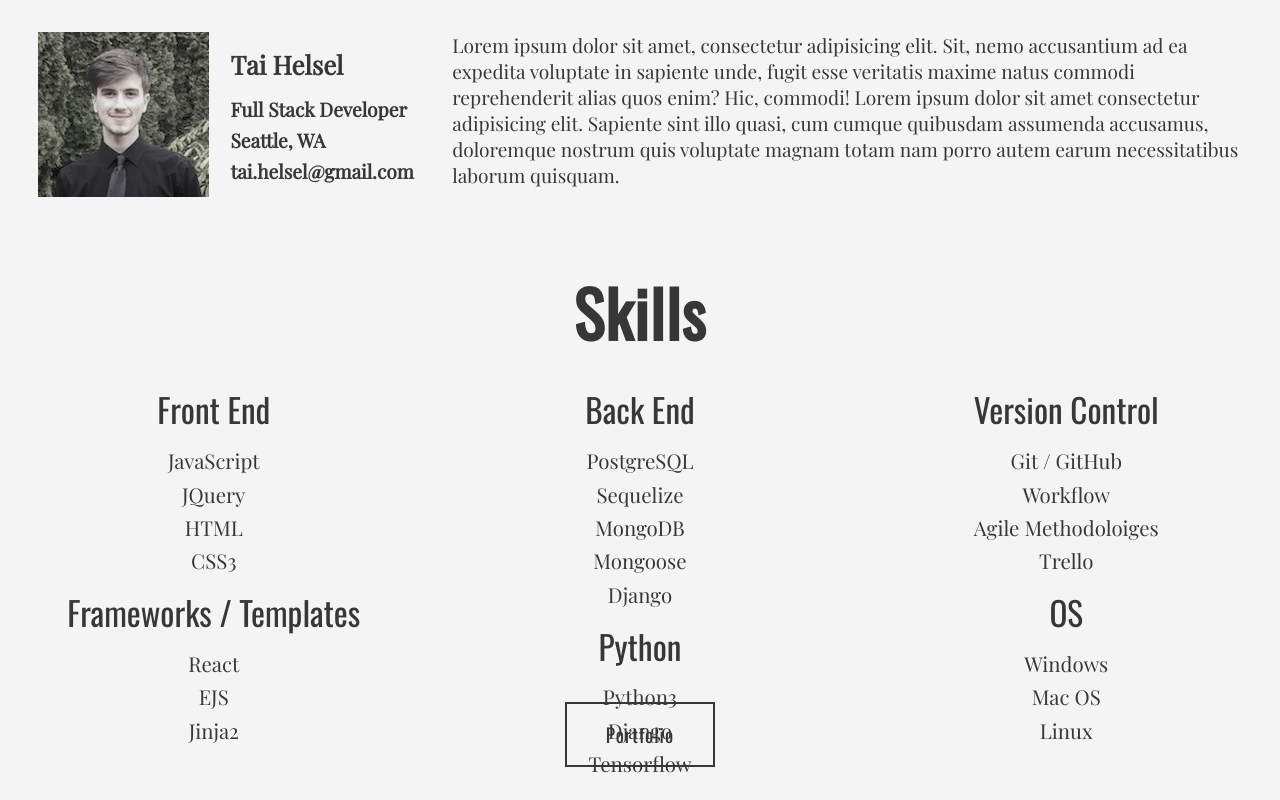
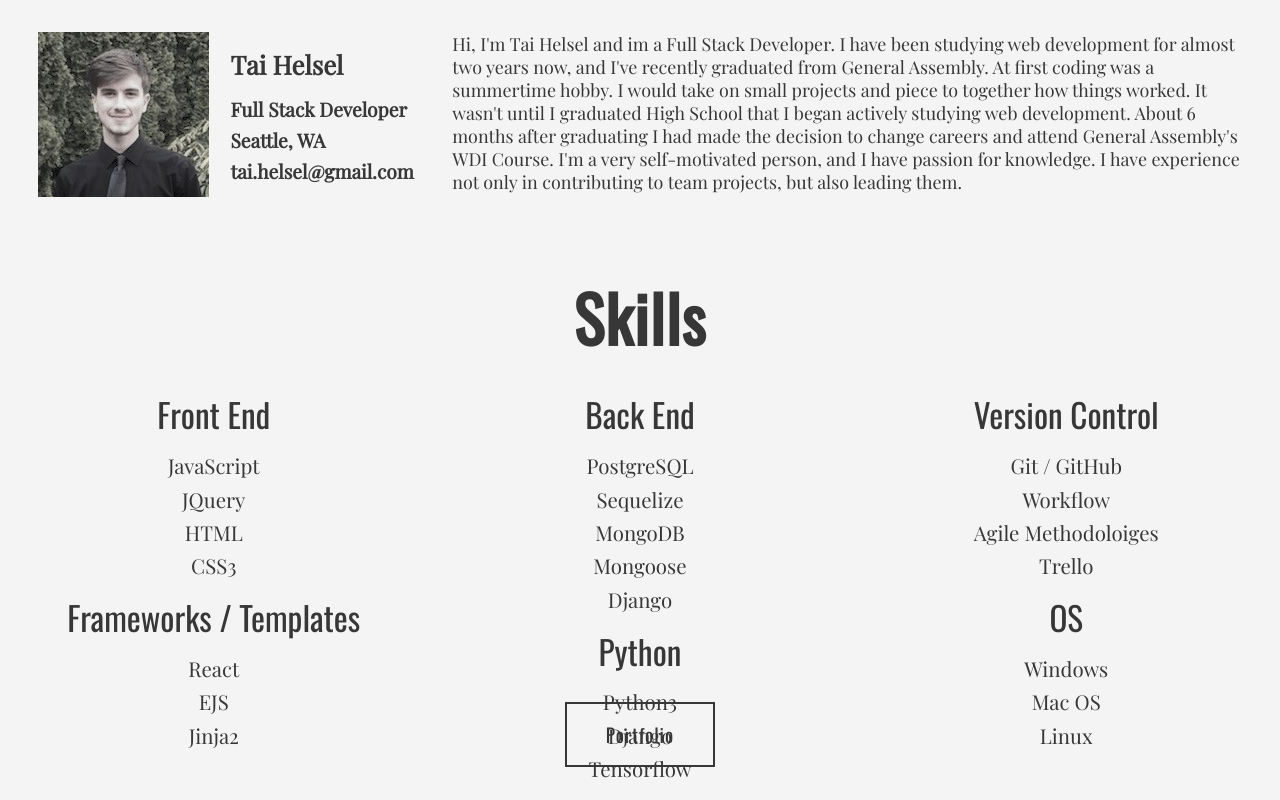
Before and after one commit to taihelsel/portfolio-v2, a React (Create React App) app: page / in a window 1280 px wide. Shown: the top 800 px of the page. Built offline with nearby package versions, Linux system fonts and the light colour scheme.

Commit message:
added about text

```diff
--- a/src/App.css
+++ b/src/App.css
@@ -54,7 +54,7 @@ html,body,#root,.App{
   font-size:1.5vmax;
 }
 #about-text{
-  font-size: 1.5vmax;
+  font-size: 1.4vmax;
   text-align: left;
   width:97%;
   animation: fadeinright 1s;
--- a/src/components/Landing/Landing.js
+++ b/src/components/Landing/Landing.js
@@ -12,7 +12,7 @@ const Landing = () => {
                 <h2>Seattle, WA</h2>
                 <h2>tai.helsel@gmail.com</h2>
             </div>
-            <p id="about-text">Lorem ipsum dolor sit amet, consectetur adipisicing elit. Sit, nemo accusantium ad ea expedita voluptate in sapiente unde, fugit esse veritatis maxime natus commodi reprehenderit alias quos enim? Hic, commodi! Lorem ipsum dolor sit amet consectetur adipisicing elit. Sapiente sint illo quasi, cum cumque quibusdam assumenda accusamus, doloremque nostrum quis voluptate magnam totam nam porro autem earum necessitatibus laborum quisquam.</p>
+            <p id="about-text">Hi, I'm Tai Helsel and im a Full Stack Developer. I have been studying web development for almost two years now, and I've recently graduated from General Assembly. At first coding was a summertime hobby. I would take on small projects and piece to together how things worked. It wasn't until I graduated High School that I began actively studying web development. About 6 months after graduating I had made the decision to change careers and attend General Assembly's WDI Course. I'm a very self-motivated person, and I have passion for knowledge. I have experience not only in contributing to team projects, but also leading them.</p>
         </div>
         <div id="landing-skills">
             <h1 id="landing-skills-label">Skills</h1>
```
